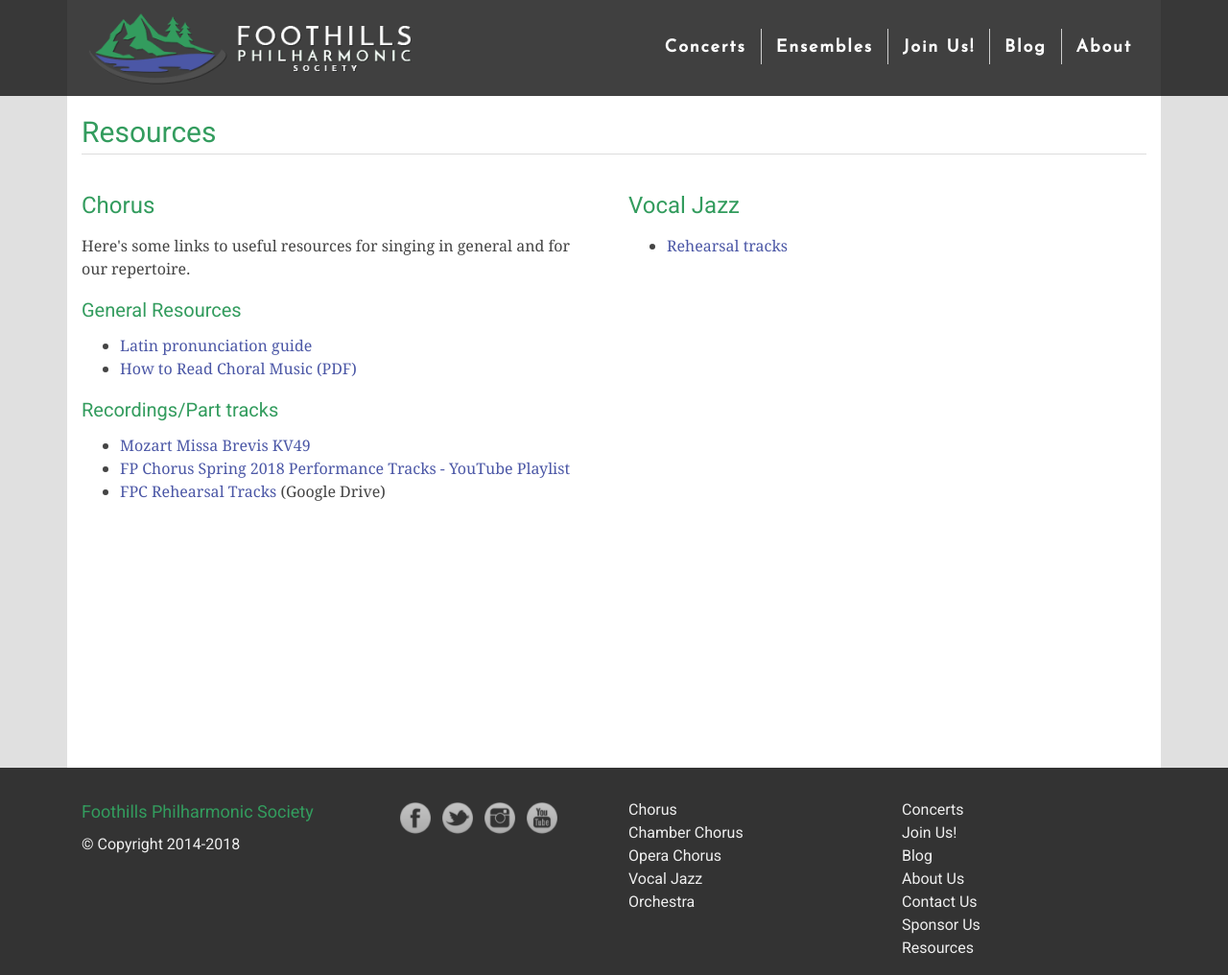
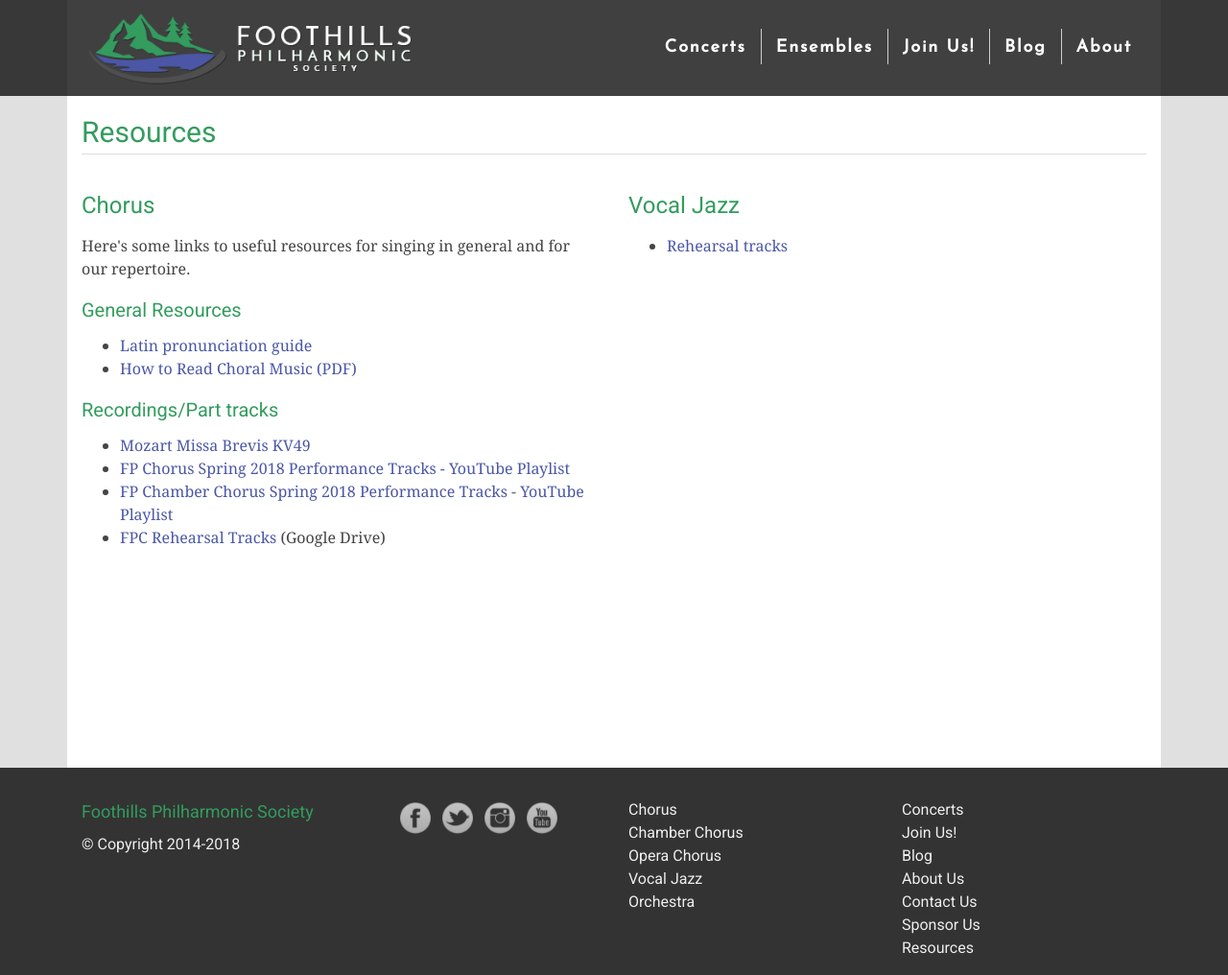
Before and after one commit to percyhanna/fps, a Jekyll site: the page built from resources.html, in a window 1280 px wide and 1016 px high. Shown: the whole window at 96% size. Built offline with Jekyll 4.4.1, drawn with Linux system fonts in a browser that asks for light colours; nearby versions of some CDN libraries; Markdown is read by kramdown in place of the engine named in the settings.

Commit message:
Add Chamber Chorus tracks playlist

```diff
--- a/resources.html
+++ b/resources.html
@@ -27,6 +27,7 @@ redirect_from:
           <ul>
             <li><a href="http://www.cyberbass.com/Major_Works/Mozart_W_A/mozart_KV049_missa_brevis_g.htm" target="_blank">Mozart Missa Brevis KV49</a></li>
             <li><a href="https://www.youtube.com/playlist?list=PLaxw2AIT9iiYd6YLmQOxOWvLJVSmrH8Q6" target="_blank">FP Chorus Spring 2018 Performance Tracks - YouTube Playlist</a></li>
+            <li><a href="https://www.youtube.com/playlist?list=PLaxw2AIT9iibadaBz731zHDZqYdhIAGPX" target="_blank">FP Chamber Chorus Spring 2018 Performance Tracks - YouTube Playlist</a></li>
             <li><a href="https://drive.google.com/drive/folders/0B4bI51UORmTRRi1kdnd3WG1HVm8?usp=sharing" target="_blank">FPC Rehearsal Tracks</a> (Google Drive)</li>
           </ul>
         </div>
```
